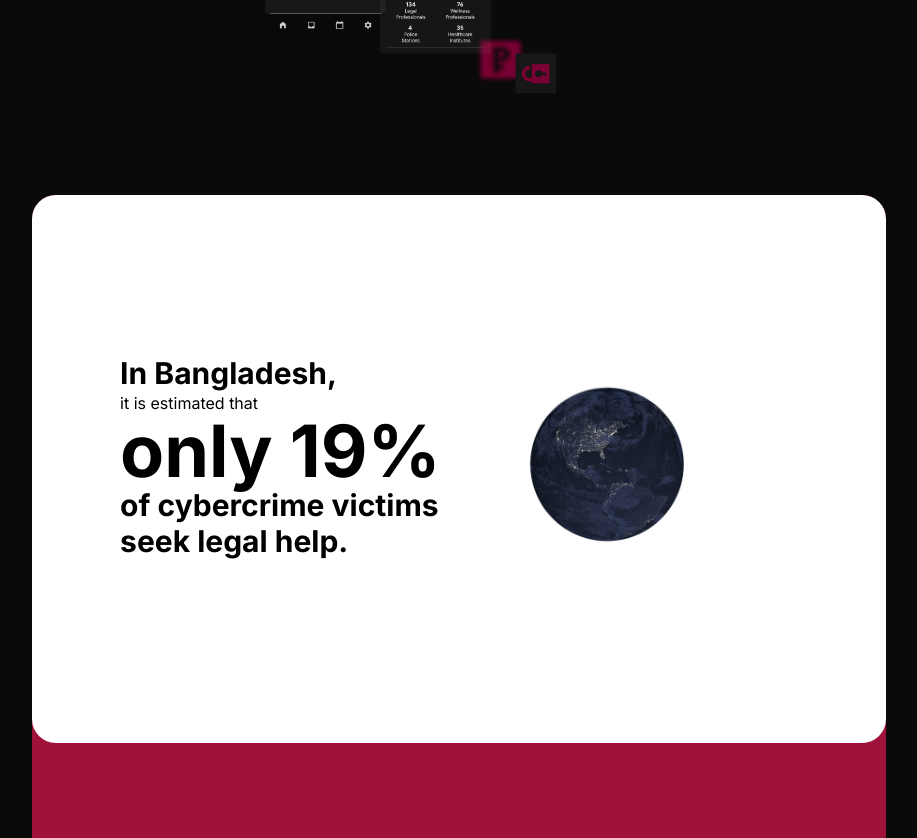
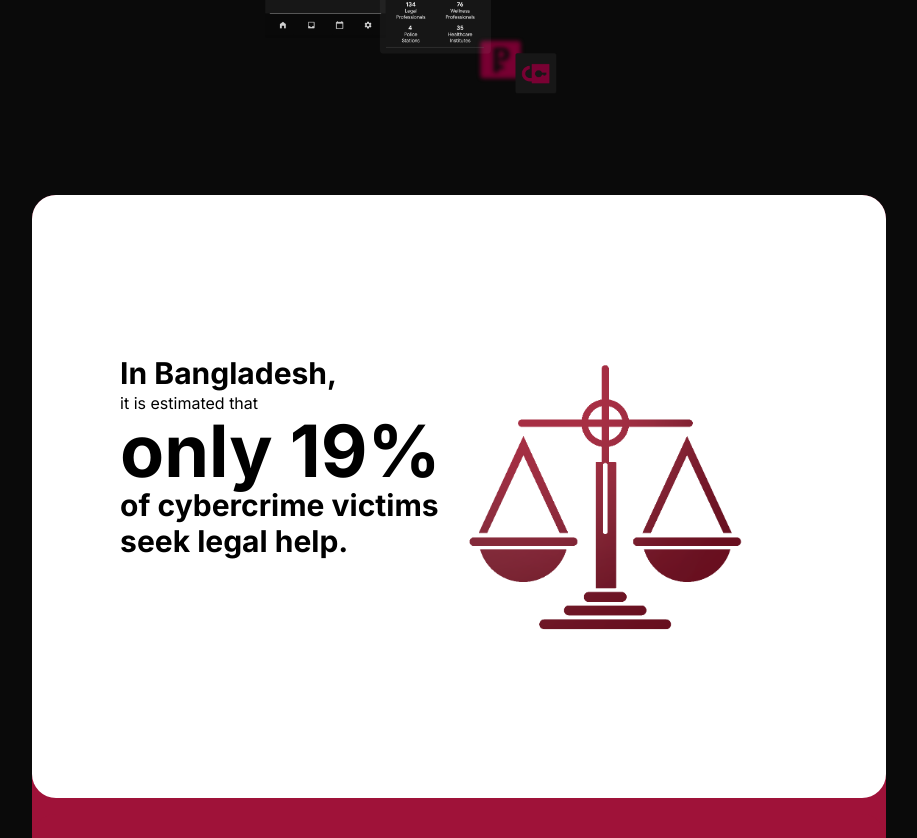
Before and after one commit to privac-bangladesh/website, a Next.js app: page / in a window 1280 px wide. Shown: the part 458-1296 px from the top of the page, without its empty margins (181-1098 px from the left). Built offline with nearby package versions, Linux system fonts and the light colour scheme.

Commit message:
changed globe image

```diff
--- a/app/page.tsx
+++ b/app/page.tsx
@@ -52,7 +52,7 @@ export default function Home() {
             <div className="md:w-1/2">
               {/* Image needs to be better. just place holder.*/}
               <Image
-                src="/images/globe.png"
+                src="/images/law.svg"
                 width={300}
                 height={200}
                 alt="Planet"
```
Also changed, not shown: public/images/law.svg (added).
